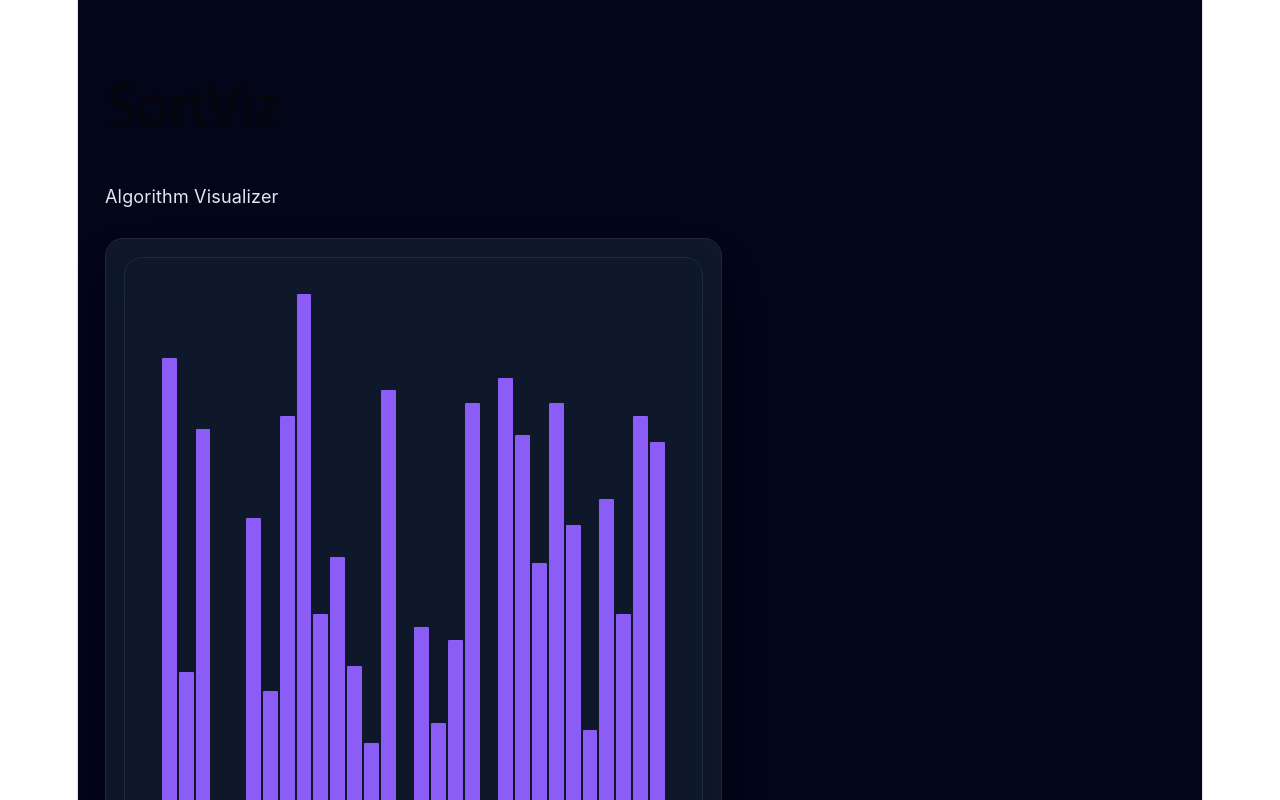
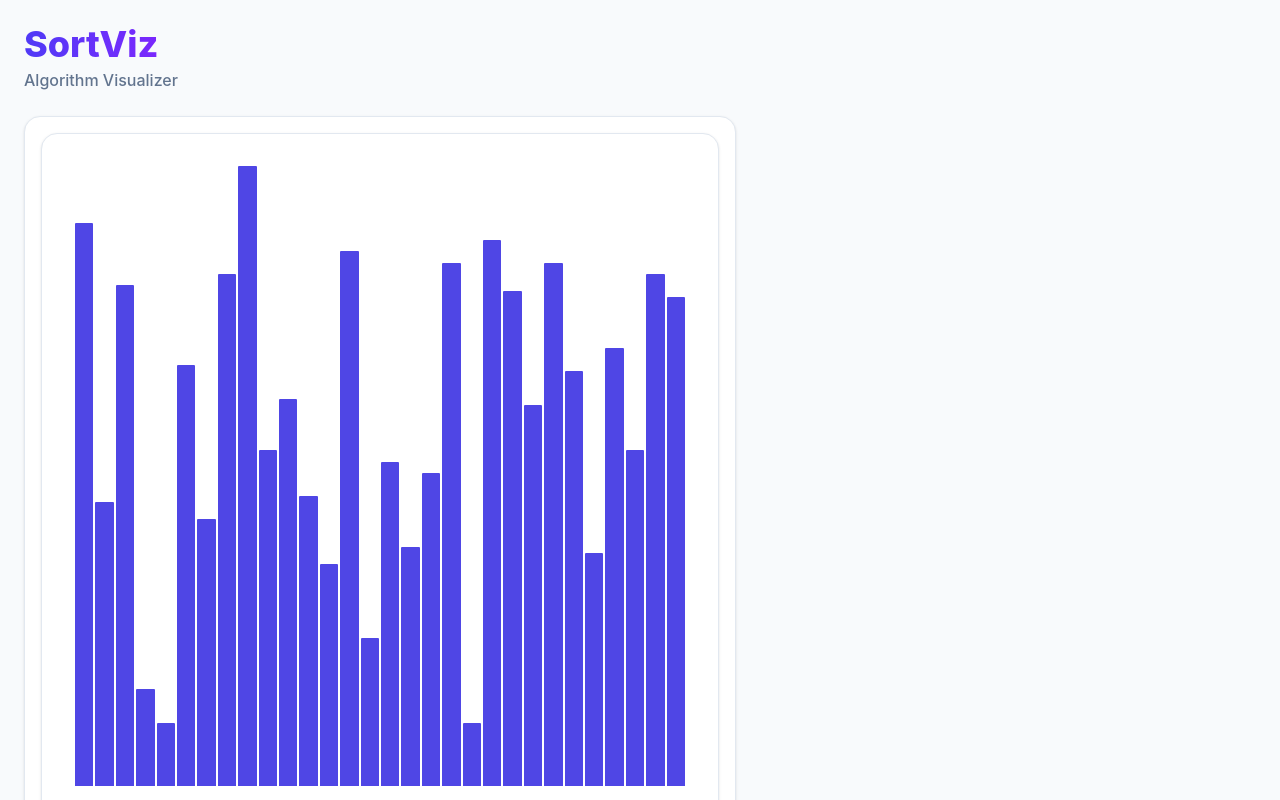
Before and after one commit to bermeb/sortviz, a React (Vite) app: page / in a window 1280 px wide. Shown: the top 800 px of the page. Built offline with nearby package versions, Linux system fonts and the light colour scheme.

Commit message:
adjust standard color theme to light mode

```diff
--- a/src/App.jsx
+++ b/src/App.jsx
@@ -29,17 +29,19 @@ function App() {
   } = useVisualizer(selectedAlgorithm.generator, 30);
 
   return (
-      <div className="min-h-screen bg-slate-950 text-slate-200 p-4 md:p-6 font-sans leading-relaxed">
+      <div className="min-h-screen bg-slate-50 text-slate-900 p-4 md:p-6 font-sans leading-relaxed">
         <div className="max-w-400 mx-auto space-y-6">
           <header className="flex items-center justify-between">
             <div>
-              <h1>SortViz</h1>
-              <p>Algorithm Visualizer</p>
+              <h1 className="text-4xl font-extrabold bg-linear-to-r from-indigo-600 to-violet-600 bg-clip-text text-transparent">
+                SortViz
+              </h1>
+              <p className="text-slate-500 text-base mt-1 font-medium">Algorithm Visualizer</p>
             </div>
           </header>
 
           <div className="grid grid-cols-1 lg:grid-cols-12 gap-4 h-180">
-            <div className="lg:col-span-7 bg-slate-900 rounded-2xl p-4 border border-slate-800 shadow-2xl flex flex-col">
+            <div className="lg:col-span-7 bg-white rounded-2xl p-4 border border-slate-200 shadow-sm flex flex-col">
               <BarChart
                   array={array}
                   activeIndices={activeIndices}
--- a/src/components/BarChart.jsx
+++ b/src/components/BarChart.jsx
@@ -15,7 +15,7 @@ export function BarChart({
   const eliminatedSet = new Set(eliminatedIndices);
 
   return (
-      <div className="flex items-end justify-center w-full h-full p-8 bg-slate-900 rounded-2xl overflow-hidden shadow-2xl border border-slate-800">
+      <div className="flex items-end justify-center w-full h-full p-8 bg-white rounded-2xl overflow-hidden shadow-sm border border-slate-200">
           {/* Container without gap to avoid sub-pixel layout issues */}
           <div className="flex items-end justify-center w-full h-full">
               {array.map((value, idx) => {
@@ -35,12 +35,12 @@ export function BarChart({
                               height: `${(value / maxVal) * 100}%`,
                               // TODO: Clean this up
                               backgroundColor: isActive
-                                  ? "#facc15"
+                                  ? "#fbbf24" // Amber
                                   : isSwapped
-                                      ? "#ef4444"
+                                      ? "#ef4444" // Red
                                       : isSorted
-                                          ? "#10b981"
-                                          : "#8b5cf6"
+                                          ? "#10b981" // Green
+                                          : "#4f46e5"  // Indigo
                           }}
                           transition={{
                               type: "tween",
--- a/src/index.css
+++ b/src/index.css
@@ -1,113 +1,20 @@
 @import "tailwindcss";
 
-:root {
-  --text: #6b6375;
-  --text-h: #08060d;
-  --bg: #fff;
-  --border: #e5e4e7;
-  --code-bg: #f4f3ec;
-  --accent: #aa3bff;
-  --accent-bg: rgba(170, 59, 255, 0.1);
-  --accent-border: rgba(170, 59, 255, 0.5);
-  --social-bg: rgba(244, 243, 236, 0.5);
-  --shadow:
-    rgba(0, 0, 0, 0.1) 0 10px 15px -3px, rgba(0, 0, 0, 0.05) 0 4px 6px -2px;
+@theme {
+  --color-background: #f8fafc; /* slate-50 */
+  --color-surface: #ffffff;
+  --color-primary: #4f46e5; /* indigo-600 */
+}
 
-  --sans: system-ui, 'Segoe UI', Roboto, sans-serif;
-  --heading: system-ui, 'Segoe UI', Roboto, sans-serif;
-  --mono: ui-monospace, Consolas, monospace;
+@custom-variant dark (&:is(.dark *));
 
-  font: 18px/145% var(--sans);
-  letter-spacing: 0.18px;
-  color-scheme: light dark;
-  color: var(--text);
-  background: var(--bg);
-  font-synthesis: none;
-  text-rendering: optimizeLegibility;
-  -webkit-font-smoothing: antialiased;
-  -moz-osx-font-smoothing: grayscale;
-
-  @media (max-width: 1024px) {
-    font-size: 16px;
+@layer base {
+  :root {
+    color-scheme: light;
+  }
+  body {
+    background-color: var(--color-background);
+    color: #0f172a; /* slate-900 */
+    font-family: ui-sans-serif, system-ui, sans-serif, "Apple Color Emoji", "Segoe UI Emoji", "Segoe UI Symbol", "Noto Color Emoji";
   }
 }
-
-@media (prefers-color-scheme: dark) {
-  :root {
-    --text: #9ca3af;
-    --text-h: #f3f4f6;
-    --bg: #16171d;
-    --border: #2e303a;
-    --code-bg: #1f2028;
-    --accent: #c084fc;
-    --accent-bg: rgba(192, 132, 252, 0.15);
-    --accent-border: rgba(192, 132, 252, 0.5);
-    --social-bg: rgba(47, 48, 58, 0.5);
-    --shadow:
-      rgba(0, 0, 0, 0.4) 0 10px 15px -3px, rgba(0, 0, 0, 0.25) 0 4px 6px -2px;
-  }
-
-  #social .button-icon {
-    filter: invert(1) brightness(2);
-  }
-}
-
-body {
-  margin: 0;
-}
-
-#root {
-  width: 1126px;
-  max-width: 100%;
-  margin: 0 auto;
-  text-align: center;
-  border-inline: 1px solid var(--border);
-  min-height: 100svh;
-  display: flex;
-  flex-direction: column;
-  box-sizing: border-box;
-}
-
-h1,
-h2 {
-  font-family: var(--heading);
-  font-weight: 500;
-  color: var(--text-h);
-}
-
-h1 {
-  font-size: 56px;
-  letter-spacing: -1.68px;
-  margin: 32px 0;
-  @media (max-width: 1024px) {
-    font-size: 36px;
-    margin: 20px 0;
-  }
-}
-h2 {
-  font-size: 24px;
-  line-height: 118%;
-  letter-spacing: -0.24px;
-  margin: 0 0 8px;
-  @media (max-width: 1024px) {
-    font-size: 20px;
-  }
-}
-p {
-  margin: 0;
-}
-
-code,
-.counter {
-  font-family: var(--mono);
-  display: inline-flex;
-  border-radius: 4px;
-  color: var(--text-h);
-}
-
-code {
-  font-size: 15px;
-  line-height: 135%;
-  padding: 4px 8px;
-  background: var(--code-bg);
-}
```
